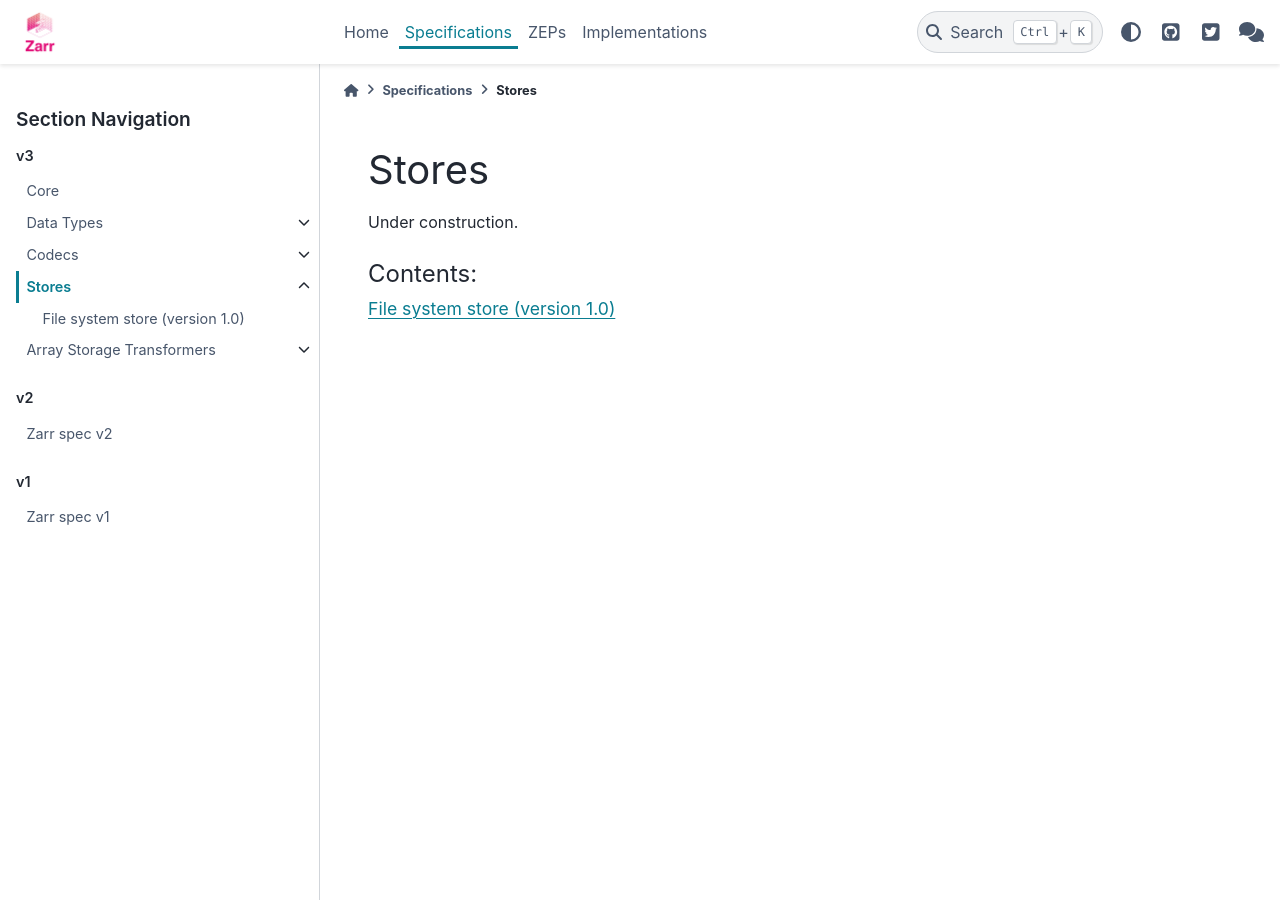
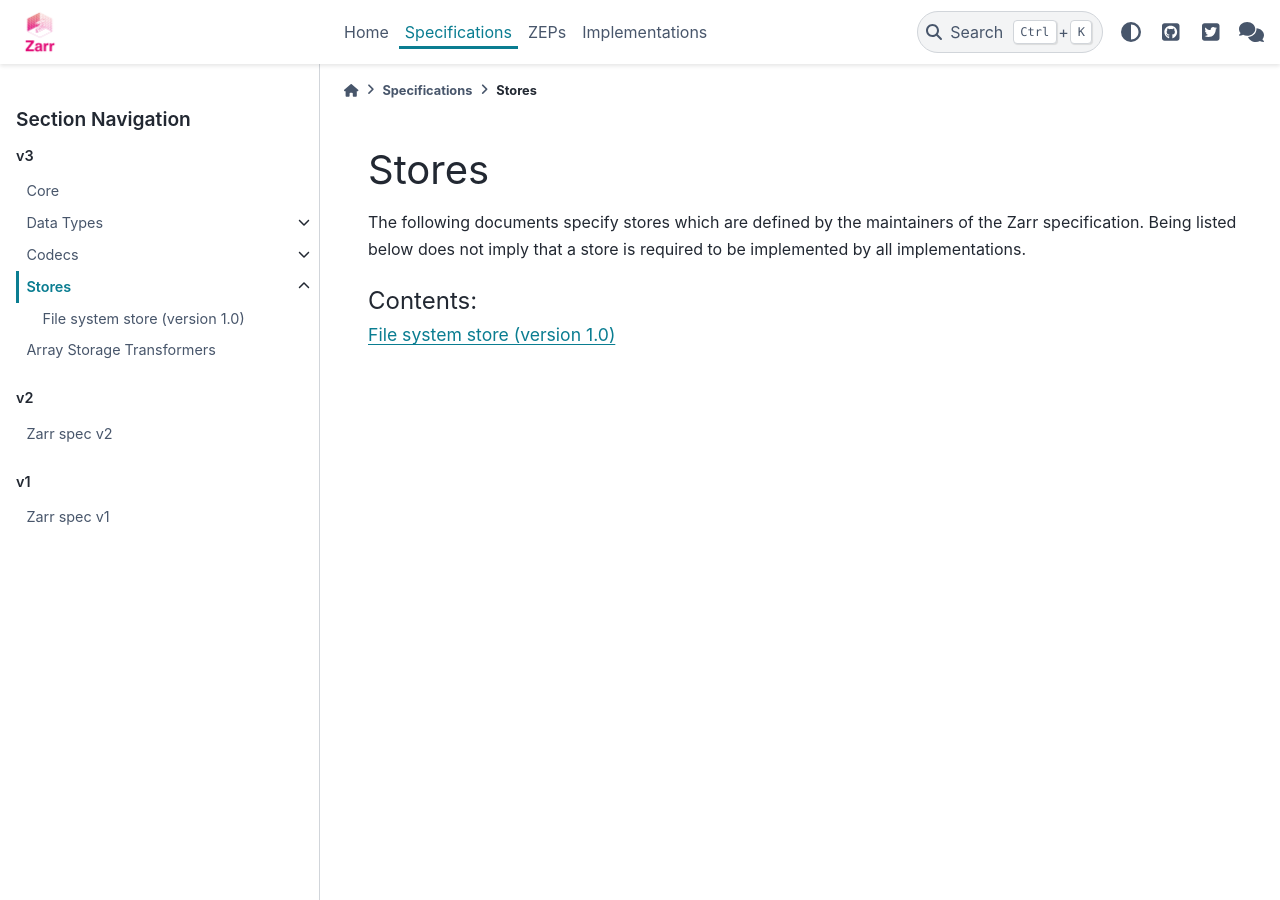
Before and after one commit to zarr-developers/zarr-specs, a Sphinx documentation site: the page built from docs/v3/stores.rst, in a window 1280 px wide. Built offline with Sphinx 7.4.7 and the PyData theme 0.15.4, drawn with Linux system fonts in a browser that asks for light colours; a script that is not in the unit is left out.

Commit message:
Clean the extension listing pages

```diff
--- a/docs/v3/codecs.rst
+++ b/docs/v3/codecs.rst
@@ -4,7 +4,7 @@ Codecs
 
 The following documents specify codecs which are defined by the maintainers
 of the Zarr specification. Being listed below does not imply that a codec is
-required to be implemented by implementations.
+required to be implemented by all implementations.
 
 .. toctree::
    :glob:
--- a/docs/v3/data-types.rst
+++ b/docs/v3/data-types.rst
@@ -2,7 +2,9 @@
 Data Types
 ==========
 
-Under construction.
+The following documents specify data types which are defined by the maintainers of
+the Zarr specification. Being listed below does not imply that a data type is
+required to be implemented by implementations.
 
 .. toctree::
    :glob:
--- a/docs/v3/stores.rst
+++ b/docs/v3/stores.rst
@@ -2,7 +2,8 @@
 Stores
 ======
 
-Under construction.
+The following documents specify stores which are defined by the maintainers of the Zarr specification.
+Being listed below does not imply that a store is required to be implemented by all implementations.
 
 .. toctree::
    :glob:
--- a/docs/v3/stores/filesystem/v1.0.rst
+++ b/docs/v3/stores/filesystem/v1.0.rst
@@ -207,4 +207,4 @@ References
 Change log
 ==========
 
-@@TODO
+No changes yet.
```
Also changed, not shown: docs/v3/array-storage-transformers.rst (+10 -2 lines).
